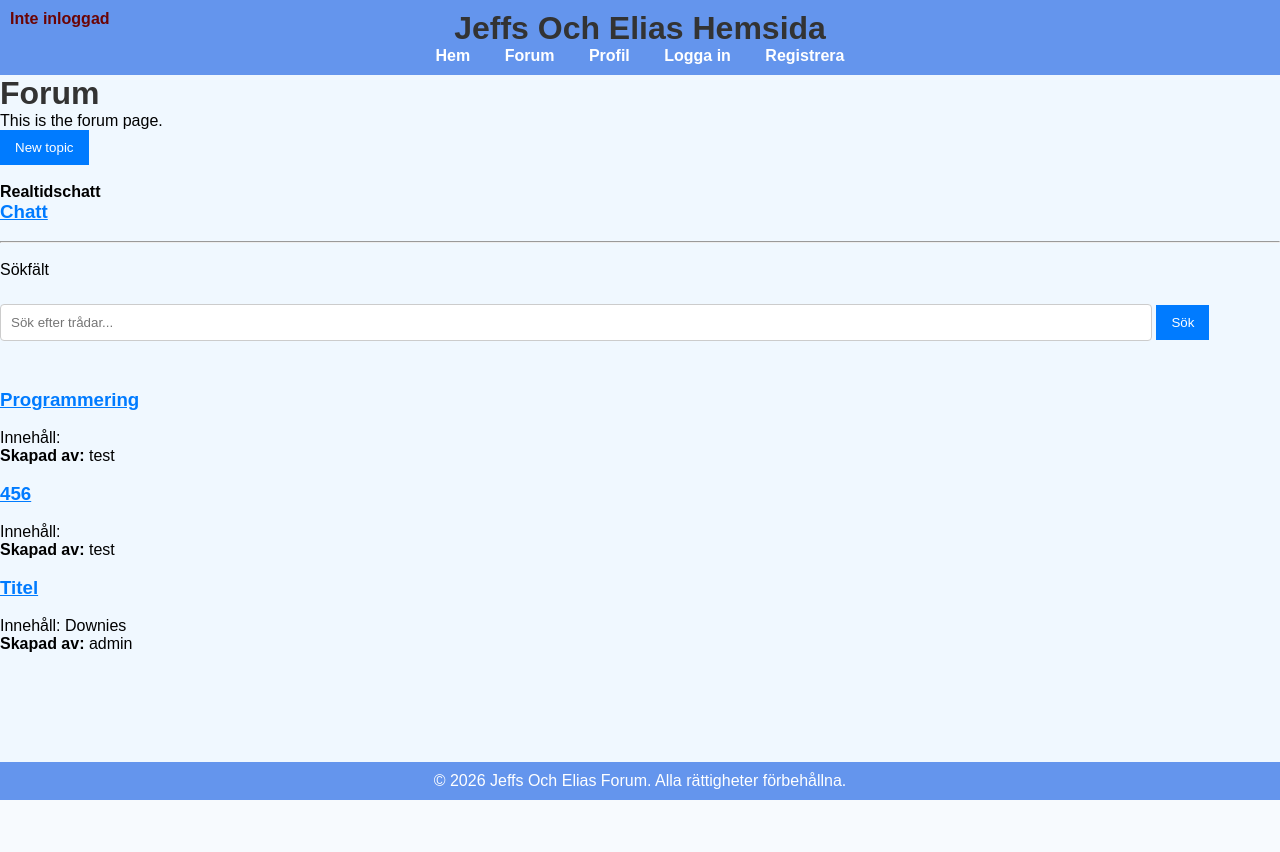
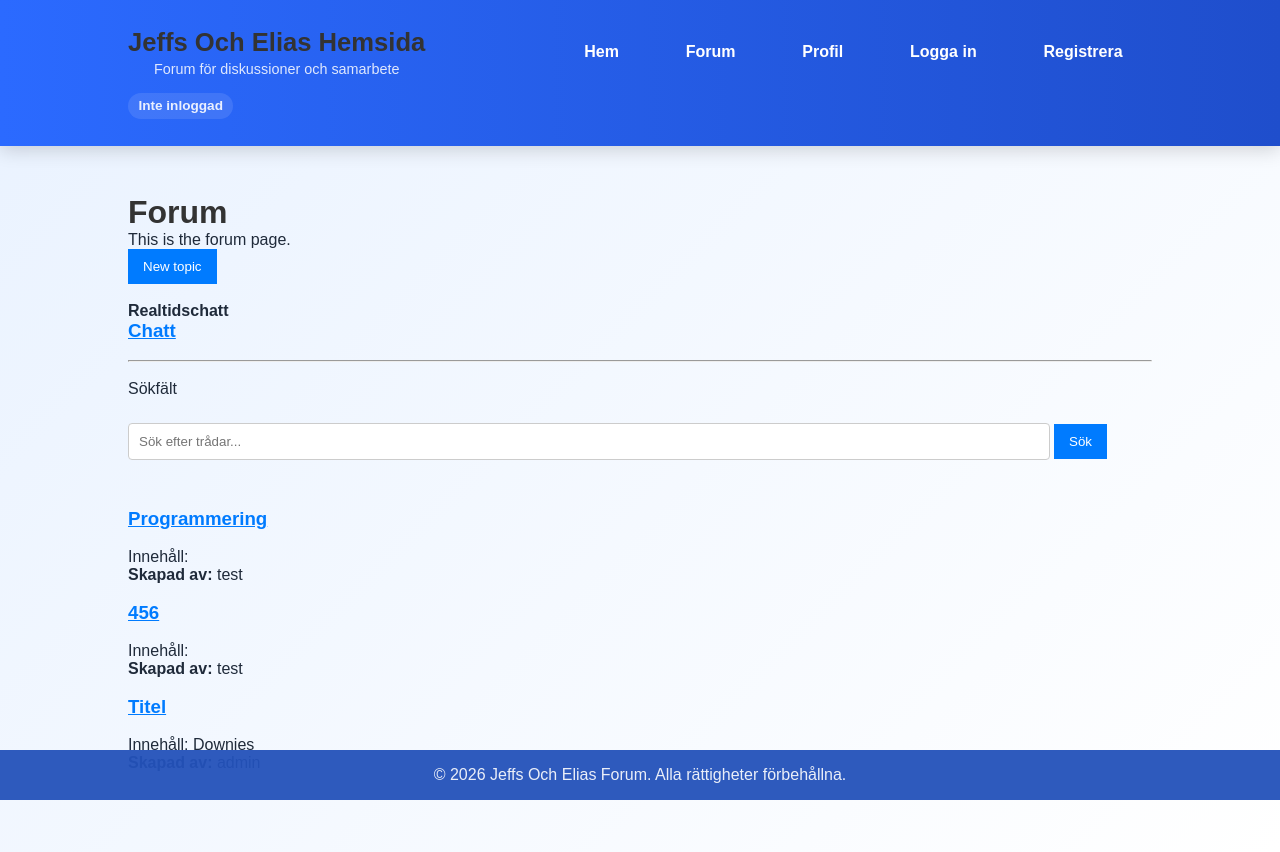
Before and after one commit to Carlchr/BetygshojandeProjekt, a Flask app: page /forum in a window 1280 px wide. Before the commit the page ends 800 px from the top, so only its background shows below. Run offline with Flask 3, Linux system fonts and the light colour scheme; data comes from the database, SQL or seed files in the repository; some libraries are stand-ins or nearby versions.

Commit message:
Design
Design enchantsments

```diff
--- a/app.py
+++ b/app.py
@@ -118,7 +118,7 @@ def login():
         app.logger.error(f"Error during login: {e}", exc_info=True)
         flash("An error occurred during login", "danger")
         # use the template name, not the URL, otherwise Jinja will try to load a file
-        # literally named "/login" which doesn't exist and triggers an error
+        # literally named "/login" which doesn't exist and triggers a 500
         return render_template("login.html")
 
 # Route för registrering, både GET och POST
@@ -184,7 +184,7 @@ def profile():
     conn.close()
 
     if not user:
-        return flash("User not found in database")
+        return "User not found in database"
     return render_template("profile.html", user=user)
 
 # Route för att uppdatera användarprofilen
@@ -197,7 +197,7 @@ def update_user():
     username = session.get('username')
 
     if not username or not new_username:
-        return flash("error: Ingen session", 401)
+        return {"error": "Ingen session"}, 401
 
     # skapa databaskoppling (kod bortklippt) och använd UPDATE för att uppdatera databasen
     sql = """UPDATE users SET username = %s WHERE username = %s"""
@@ -208,7 +208,7 @@ def update_user():
     conn.commit()
     # Kontrollera om någon rad faktiskt uppdaterades
     if cursor.rowcount == 0:
-        return flash({"error": "Användaren hittades inte"}), 404
+        return print({"error": "Användaren hittades inte"}), 404
 
     session["username"] = new_username  # Uppdatera sessionen med det nya användarnamnet
 
@@ -252,7 +252,7 @@ def search():
     conn.close()
 
     if not topic:
-        flash("Ingen tråd matchade din sökning.", "info")
+        print("Ingen tråd matchade din sökning.", "info")
         return redirect(url_for("forum"))
 
     return redirect(url_for("open_topic", topic_id=topic["id"]))
@@ -426,12 +426,12 @@ def delete_post(post_id):
     user = cursor.fetchone()
 
     if not post:
-        return flash("error: Post not found", 404)
+        return {"error": "Post not found"}, 404
 
     if user["role"] == "admin":
         pass
     elif post["username"] != username:
-        return flash("error: Not allowed", 403)
+        return {"error": "Not allowed"}, 403
 
 
     cursor.execute("DELETE FROM posts WHERE id = %s", (post_id,))
--- a/static/style.css
+++ b/static/style.css
@@ -153,3 +153,156 @@ form input[type="submit"]:hover {
     font-size: 0.9em;
     margin-top: 10px;
 }
+
+/* ---------- Design enhancements ---------- */
+:root {
+    --primary: #2b6aff;
+    --primary-dark: #1f4ecc;
+    --panel: rgba(255, 255, 255, 0.9);
+    --shadow: 0 12px 40px rgba(0, 0, 0, 0.12);
+    --border: rgba(31, 42, 58, 0.12);
+    --radius: 14px;
+}
+
+body {
+    background: linear-gradient(135deg, #e9f2ff 0%, #ffffff 100%);
+    color: #1f2a3a;
+    min-height: 100vh;
+}
+
+header {
+    background: linear-gradient(90deg, var(--primary), var(--primary-dark));
+    color: white;
+    box-shadow: 0 4px 18px rgba(0, 0, 0, 0.16);
+}
+
+.header-inner {
+    display: flex;
+    flex-wrap: wrap;
+    align-items: center;
+    justify-content: space-between;
+    gap: 1rem;
+    padding: 1.1rem 0;
+}
+
+.brand h1 {
+    font-size: 1.6rem;
+    margin-bottom: 0.25rem;
+}
+
+.tagline {
+    font-size: 0.9rem;
+    color: rgba(255, 255, 255, 0.85);
+}
+
+.main-nav ul {
+    display: flex;
+    flex-wrap: wrap;
+    gap: 0.5rem;
+    list-style: none;
+}
+
+.main-nav a {
+    color: white;
+    padding: 0.5rem 0.9rem;
+    border-radius: 999px;
+    font-weight: 600;
+    transition: background 0.2s ease;
+}
+
+.main-nav a:hover {
+    background: rgba(255, 255, 255, 0.18);
+}
+
+.user-status {
+    display: flex;
+    align-items: center;
+    gap: 0.5rem;
+}
+
+.user-badge {
+    display: inline-flex;
+    align-items: center;
+    gap: 0.4rem;
+    padding: 0.35rem 0.65rem;
+    border-radius: 999px;
+    background: rgba(255, 255, 255, 0.18);
+    font-size: 0.85rem;
+    font-weight: 600;
+}
+
+.user-badge--offline {
+    background: rgba(255, 255, 255, 0.12);
+    opacity: 0.9;
+}
+
+main {
+    padding: 3rem 0 5rem;
+}
+
+.flash-messages {
+    margin-bottom: 1.25rem;
+    display: grid;
+    gap: 0.75rem;
+}
+
+.flash {
+    padding: 1rem 1.1rem;
+    border-radius: var(--radius);
+    border: 1px solid var(--border);
+    box-shadow: 0 12px 40px rgba(0, 0, 0, 0.08);
+    background: rgba(255, 255, 255, 0.9);
+    font-weight: 600;
+}
+
+.flash-success {
+    border-color: rgba(40, 167, 69, 0.3);
+    color: #1f5d32;
+}
+
+.flash-danger {
+    border-color: rgba(208, 69, 76, 0.3);
+    color: #5a1c1f;
+}
+
+.flash-info {
+    border-color: rgba(36, 123, 255, 0.3);
+    color: #0f2f64;
+}
+
+.card {
+    background: rgba(255, 255, 255, 0.92);
+    border-radius: var(--radius);
+    box-shadow: 0 12px 40px rgba(0, 0, 0, 0.08);
+    border: 1px solid var(--border);
+    padding: 1.5rem;
+    margin-bottom: 1.5rem;
+}
+
+footer {
+    background: rgba(35, 82, 186, 0.95);
+    color: rgba(255, 255, 255, 0.9);
+    text-align: center;
+    padding: 1rem 0;
+    position: fixed;
+    bottom: 0;
+    width: 100%;
+    z-index: 5;
+}
+
+@media (max-width: 720px) {
+    .header-inner {
+        flex-direction: column;
+        align-items: flex-start;
+        gap: 0.8rem;
+    }
+
+    .main-nav ul {
+        gap: 0.4rem;
+    }
+
+    .user-status {
+        width: 100%;
+        justify-content: flex-start;
+    }
+}
--- a/templates/base.html
+++ b/templates/base.html
@@ -18,43 +18,48 @@
     </head>
     <body>
         <header>
+            <div class="header-inner container">
+                <div class="brand">
                     <h1>{% block title %}Jeffs Och Elias Hemsida{% endblock %}</h1>
-            <div class="login">
-                {% if current_user %}
-                    <p style="color: rgb(6, 10, 5); font-weight: bold;">{{ current_user }}</p>
-                {% else %}
-                    <p style="color: rgb(107, 4, 4); font-weight: bold;">Inte inloggad</p>
-                {% endif %}
+                    <p class="tagline">Forum för diskussioner och samarbete</p>
                 </div>
-            <nav>
+
+                <nav class="main-nav">
                     <ul>
-                    <strong>
                         <li><a href="/">Hem</a></li>
                         <li><a href="/forum">Forum</a></li>
                         <li><a href="/profile">Profil</a></li>
-
-                    <!-- Om man är inloggad kan man inte logga in igen, om man inte är det kan man endast det, inte logga ut -->
                         {% if current_user %}
-                        <li><a href="/logout">Logga ut</a></li>
+                            <li><a class="btn-ghost" href="/logout">Logga ut</a></li>
                         {% else %}
-                        <li><a href="/login">Logga in</a></li>
-                        <li><a href="/register">Registrera</a></li>
+                            <li><a class="btn" href="/login">Logga in</a></li>
+                            <li><a class="btn" href="/register">Registrera</a></li>
                         {% endif %}
-                    </strong>
                     </ul>
                 </nav>
+
+                <div class="user-status">
+                    {% if current_user %}
+                        <span class="user-badge">Inloggad som <strong>{{ current_user }}</strong></span>
+                    {% else %}
+                        <span class="user-badge user-badge--offline">Inte inloggad</span>
+                    {% endif %}
+                </div>
+            </div>
         </header>
 
-        <main>
+        <main class="container">
             {% block content %}
 
-            {% with messages = get_flashed_messages()%}
-                {% if messages%}
-                    {% for message in messages%}
-                        <p>{{message}}</p>
-                    {%endfor%}
-                {%endif%}
-            {%endwith%}
+            {% with messages = get_flashed_messages(with_categories=true)%}
+                {% if messages %}
+                    <div class="flash-messages">
+                        {% for category, message in messages %}
+                            <div class="flash flash-{{ category }}">{{ message }}</div>
+                        {% endfor %}
+                    </div>
+                {% endif %}
+            {% endwith %}
 
             <!-- Innehåll Här -->
             {% endblock %}
```
Lines whose indentation alone changed are shown as unchanged.
